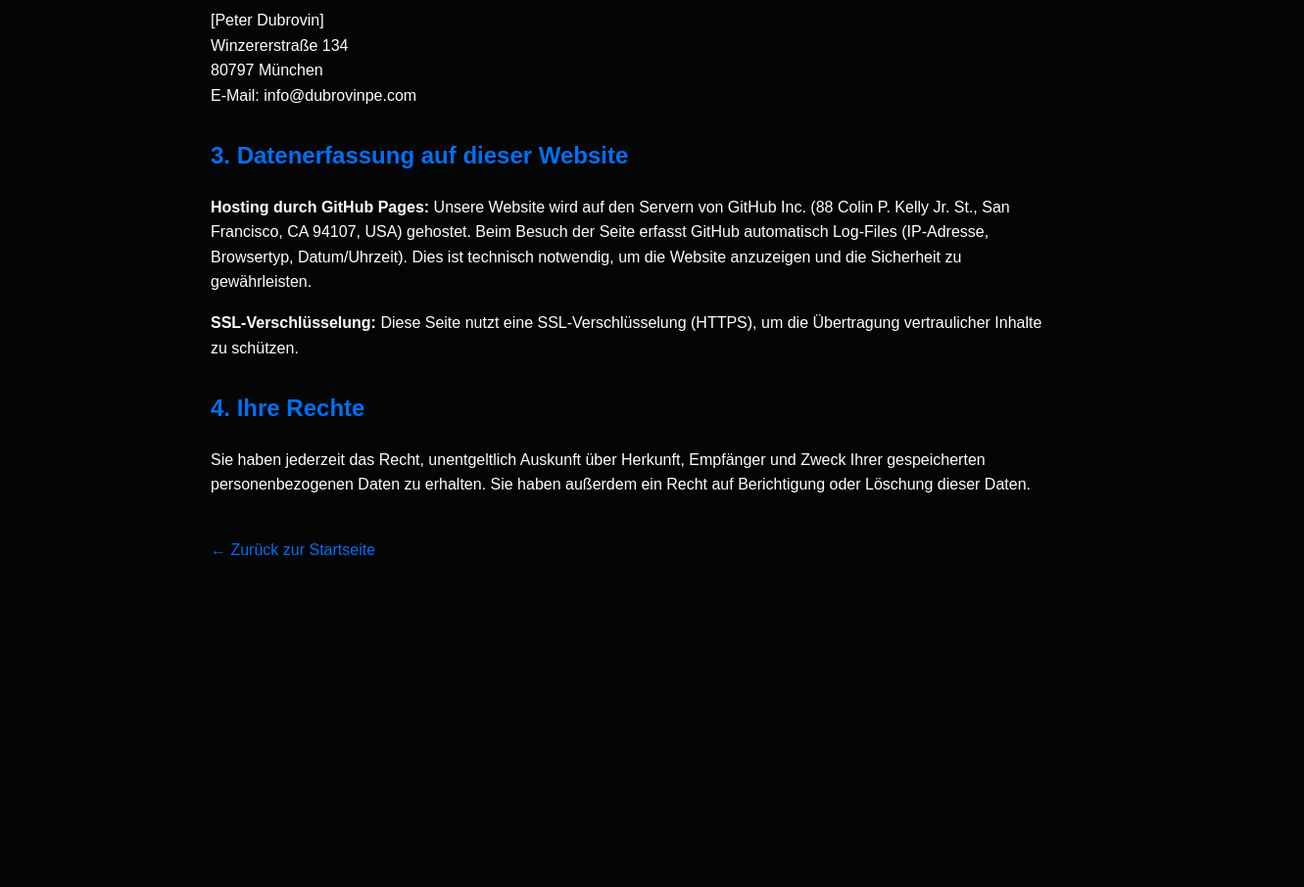
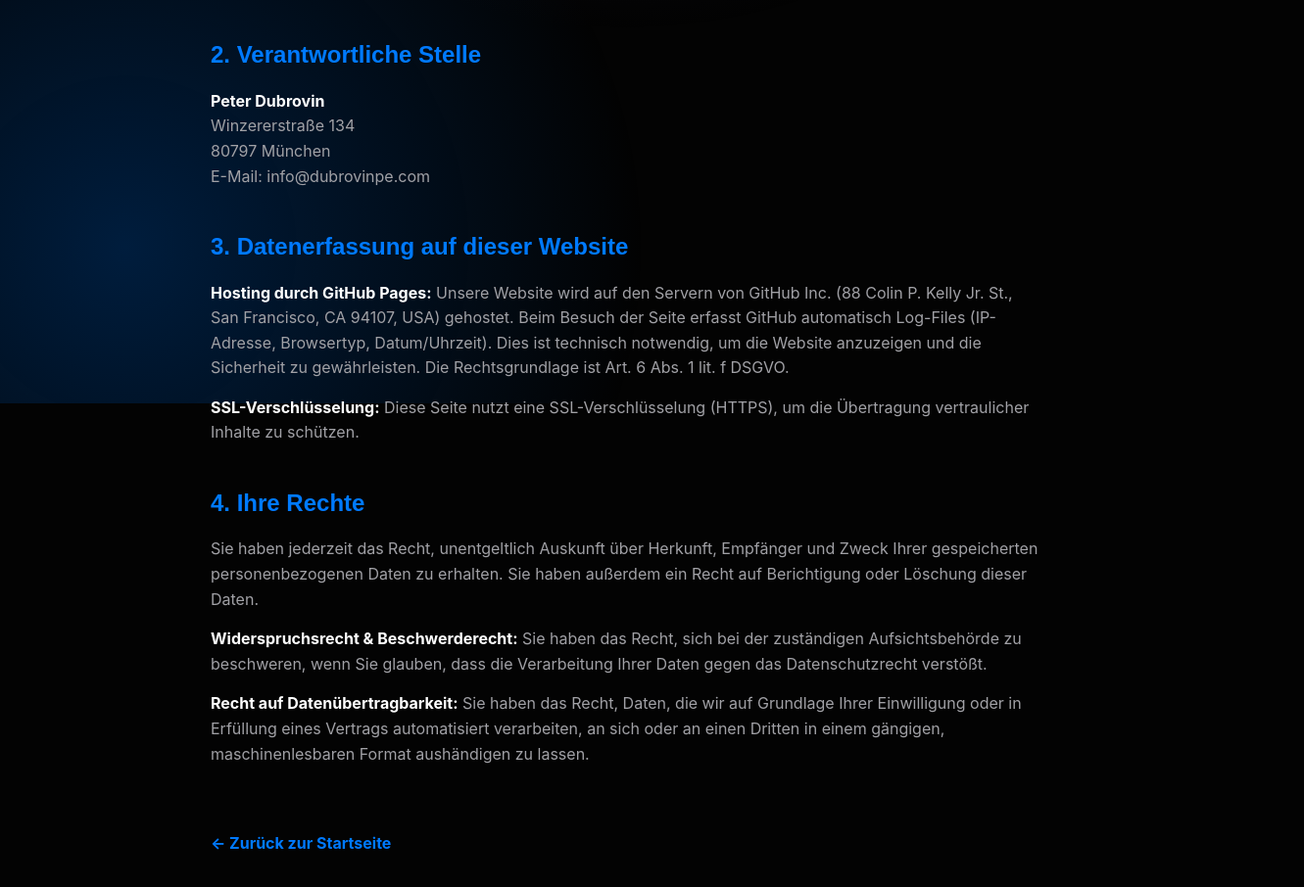
Before and after one commit to dubrovinpe/Mywebsite, a plain HTML site: page datenschutz.html in a window 1280 px wide. Shown: the part 388-1294 px from the top of the page at 98% size, 1331 px wide, since content can reach past the window. Before the commit the page ends 1021 px from the top, so only its background shows below. Drawn offline with Linux system fonts and the light colour scheme; a web font is replaced by a local one.

Commit message:
Add files via upload

```diff
--- a/datenschutz.html
+++ b/datenschutz.html
@@ -2,15 +2,24 @@
 <html lang="de">
 <head>
     <meta charset="UTF-8">
+    <meta name="viewport" content="width=device-width, initial-scale=1.0">
     <title>Datenschutz | DUBROVINPE.COM</title>
+
+    <link rel="stylesheet" href="style.css">
+
     <style>
-        body { background: #050505; color: white; font-family: sans-serif; padding: 50px; line-height: 1.6; }
-        .container { max-width: 850px; margin: auto; }
-        h1 { border-bottom: 2px solid #0070f3; padding-bottom: 10px; }
-        h2 { color: #0070f3; margin-top: 30px; }
+        body { padding: 8% 5%; line-height: 1.6; }
+        .container { max-width: 850px; margin: auto; position: relative; z-index: 1; }
+        h1 { font-family: 'Space Grotesk', sans-serif; border-bottom: 2px solid var(--primary); padding-bottom: 10px; margin-bottom: 30px; }
+        h2 { font-family: 'Space Grotesk', sans-serif; color: var(--primary); margin-top: 40px; margin-bottom: 15px; }
+        p { color: var(--text-dim); margin-bottom: 15px; }
+        strong { color: var(--text); }
+        a { color: var(--primary); text-decoration: none; font-weight: bold; }
     </style>
 </head>
 <body>
+    <div class="bg-glow"></div>
+
     <div class="container">
         <h1>Datenschutzerklärung</h1>
 
@@ -18,18 +27,22 @@
         <p>Der Betreiber dieser Seiten nimmt den Schutz Ihrer persönlichen Daten sehr ernst. Wir behandeln Ihre personenbezogenen Daten vertraulich und entsprechend der gesetzlichen Datenschutzvorschriften sowie dieser Datenschutzerklärung.</p>
 
         <h2>2. Verantwortliche Stelle</h2>
-        <p>[Peter Dubrovin]<br>Winzererstraße 134<br>80797 München<br>E-Mail: info@dubrovinpe.com</p>
+        <p><strong>Peter Dubrovin</strong><br>Winzererstraße 134<br>80797 München<br>E-Mail: info@dubrovinpe.com</p>
 
         <h2>3. Datenerfassung auf dieser Website</h2>
-        <p><strong>Hosting durch GitHub Pages:</strong> Unsere Website wird auf den Servern von GitHub Inc. (88 Colin P. Kelly Jr. St., San Francisco, CA 94107, USA) gehostet. Beim Besuch der Seite erfasst GitHub automatisch Log-Files (IP-Adresse, Browsertyp, Datum/Uhrzeit). Dies ist technisch notwendig, um die Website anzuzeigen und die Sicherheit zu gewährleisten.</p>
+        <p><strong>Hosting durch GitHub Pages:</strong> Unsere Website wird auf den Servern von GitHub Inc. (88 Colin P. Kelly Jr. St., San Francisco, CA 94107, USA) gehostet. Beim Besuch der Seite erfasst GitHub automatisch Log-Files (IP-Adresse, Browsertyp, Datum/Uhrzeit). Dies ist technisch notwendig, um die Website anzuzeigen und die Sicherheit zu gewährleisten. Die Rechtsgrundlage ist Art. 6 Abs. 1 lit. f DSGVO.</p>
 
         <p><strong>SSL-Verschlüsselung:</strong> Diese Seite nutzt eine SSL-Verschlüsselung (HTTPS), um die Übertragung vertraulicher Inhalte zu schützen.</p>
 
         <h2>4. Ihre Rechte</h2>
         <p>Sie haben jederzeit das Recht, unentgeltlich Auskunft über Herkunft, Empfänger und Zweck Ihrer gespeicherten personenbezogenen Daten zu erhalten. Sie haben außerdem ein Recht auf Berichtigung oder Löschung dieser Daten.</p>
 
-        <br>
-        <a href="index.html" style="color: #0070f3; text-decoration: none;">← Zurück zur Startseite</a>
+        <p><strong>Widerspruchsrecht & Beschwerderecht:</strong> Sie haben das Recht, sich bei der zuständigen Aufsichtsbehörde zu beschweren, wenn Sie glauben, dass die Verarbeitung Ihrer Daten gegen das Datenschutzrecht verstößt.</p>
+
+        <p><strong>Recht auf Datenübertragbarkeit:</strong> Sie haben das Recht, Daten, die wir auf Grundlage Ihrer Einwilligung oder in Erfüllung eines Vertrags automatisiert verarbeiten, an sich oder an einen Dritten in einem gängigen, maschinenlesbaren Format aushändigen zu lassen.</p>
+
+        <br><br>
+        <a href="index.html">← Zurück zur Startseite</a>
     </div>
 </body>
 </html>
```
Also changed, not shown: impressum.html (+16 -6 lines), index.html (+0 -2 lines).
